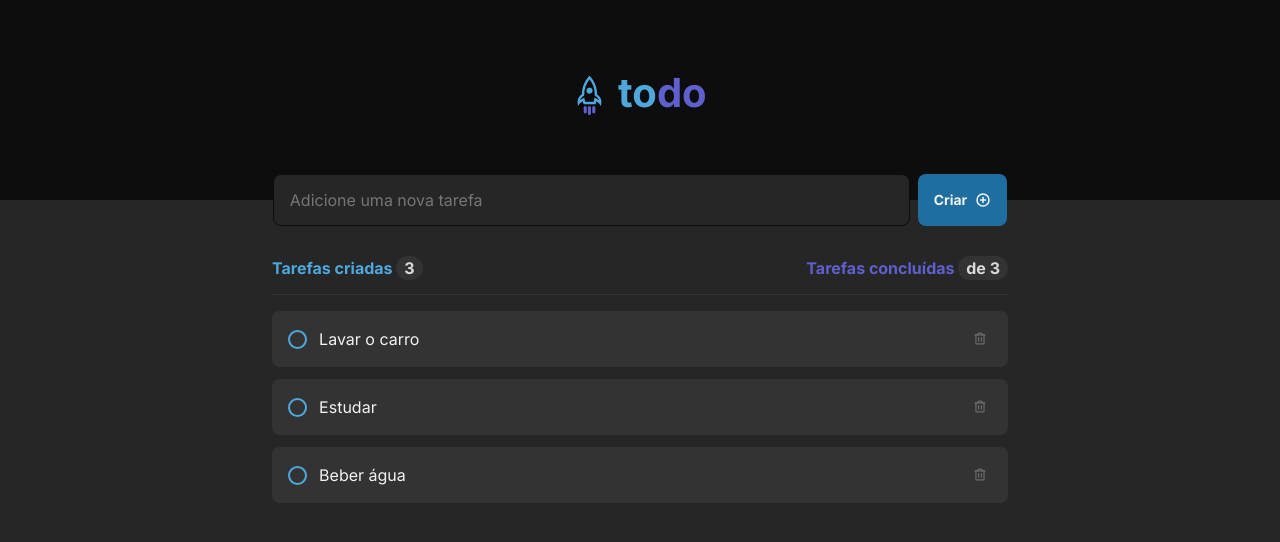
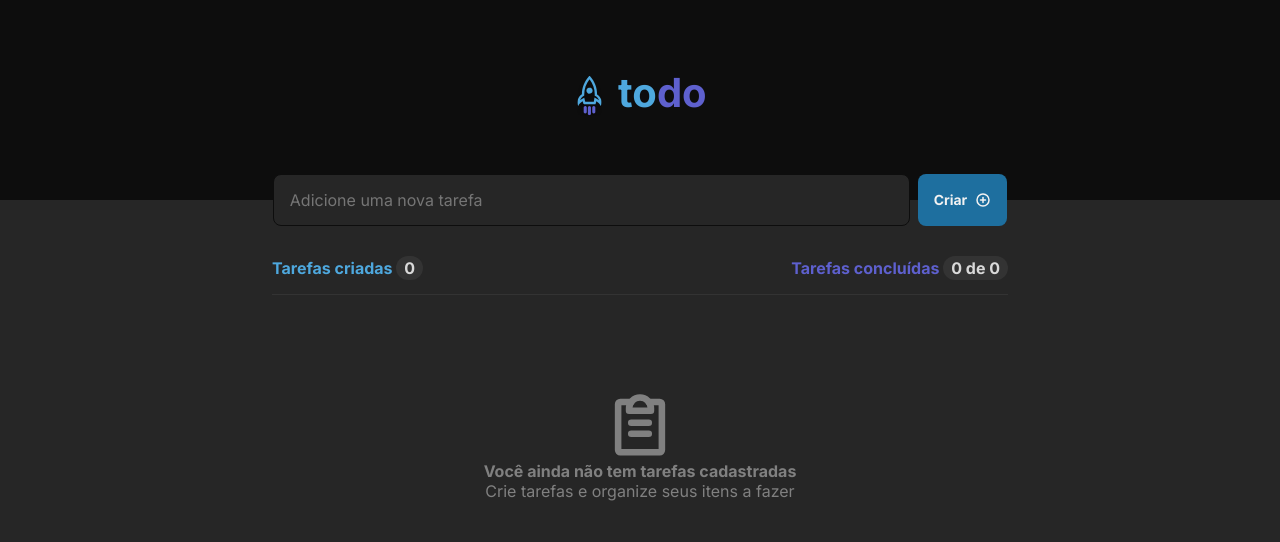
Before and after one commit to marcelovdsm/project-todo-list, a React (Vite) app in the folder todo-list/: page / in a window 1280 px wide. Shown: the top 542 px of the page. Built offline with nearby package versions, Linux system fonts and the light colour scheme.

Commit message:
Done task count

```diff
--- a/todo-list/src/components/Task.tsx
+++ b/todo-list/src/components/Task.tsx
@@ -1,4 +1,4 @@
-import { useState } from 'react'
+import { ChangeEvent, useState } from 'react'
 import styles from './Task.module.css'
 import { PlusCircle, ClipboardText, Trash } from "phosphor-react"
 
@@ -12,39 +12,34 @@ export const Task = () => {
 
   const [inputValue, setInputValue] = useState<any>("")
 
-  const [taskDone, setTaskDone] = useState<boolean>(false)
+  const [taskDone, setTaskDone] = useState(false)
+
+  let doneTask = 0
 
   let [tasks, setTasks] = useState([
-    {
-      id: 1,
-      content: 'Lavar o carro',
-    },
-    {
-      id: 2,
-      content: 'Estudar',
-    },
-    {
-      id: 3,
-      content: 'Beber água',
-    }
+
   ])
 
   function handleAddNewTask() {
-    setTasks([...tasks, { id: tasks.length, content: inputValue }])
+    setTasks([...tasks, { id: tasks.length, content: inputValue, done: taskDone }])
 
     setInputValue("")
 
   }
 
-  function handleVerifyTask(event) {
-    setTaskDone(event.target.checked)
-    console.log(setTaskDone);
+  function handleVerifyTask(event:ChangeEvent) {
 
-    let allDoneTasks = 0
+    if((event.target as HTMLInputElement).checked) {
+      doneTask++
+    }
 
-    if(setTaskDone) {
-      allDoneTasks += 1
+    if(doneTask === 1) {
+      (event.target as HTMLInputElement).value === true
     }
+
+    console.log(doneTask)
+
+    setTaskDone(current => !current)
   }
 
 
@@ -56,11 +51,15 @@ export const Task = () => {
           {tasks.map((task, i) => {
             i = task.id
             return (
-              <form key={i} className={styles.tasks}>
-                <input type="checkbox" onChange={handleVerifyTask}/>
+              <div key={i} className={styles.tasks}>
+                <input
+                type="checkbox"
+                value={taskDone}
+                onChange={handleVerifyTask}
+                />
                 <p>{task.content}</p>
                 <Trash size={20} className={styles.trash}/>
-              </form>
+              </div>
             )
           })}
         </div>
@@ -100,7 +99,7 @@ export const Task = () => {
         <div className={styles.task}>
           <div className={styles.taskHeader}>
             <p>Tarefas criadas <span>{tasks.length}</span></p>
-            <p>Tarefas concluídas <span>{} de {tasks.length}</span></p>
+            <p>Tarefas concluídas <span>{doneTask} de {tasks.length}</span></p>
           </div>
           {taskList(tasks)}
         </div>
```
